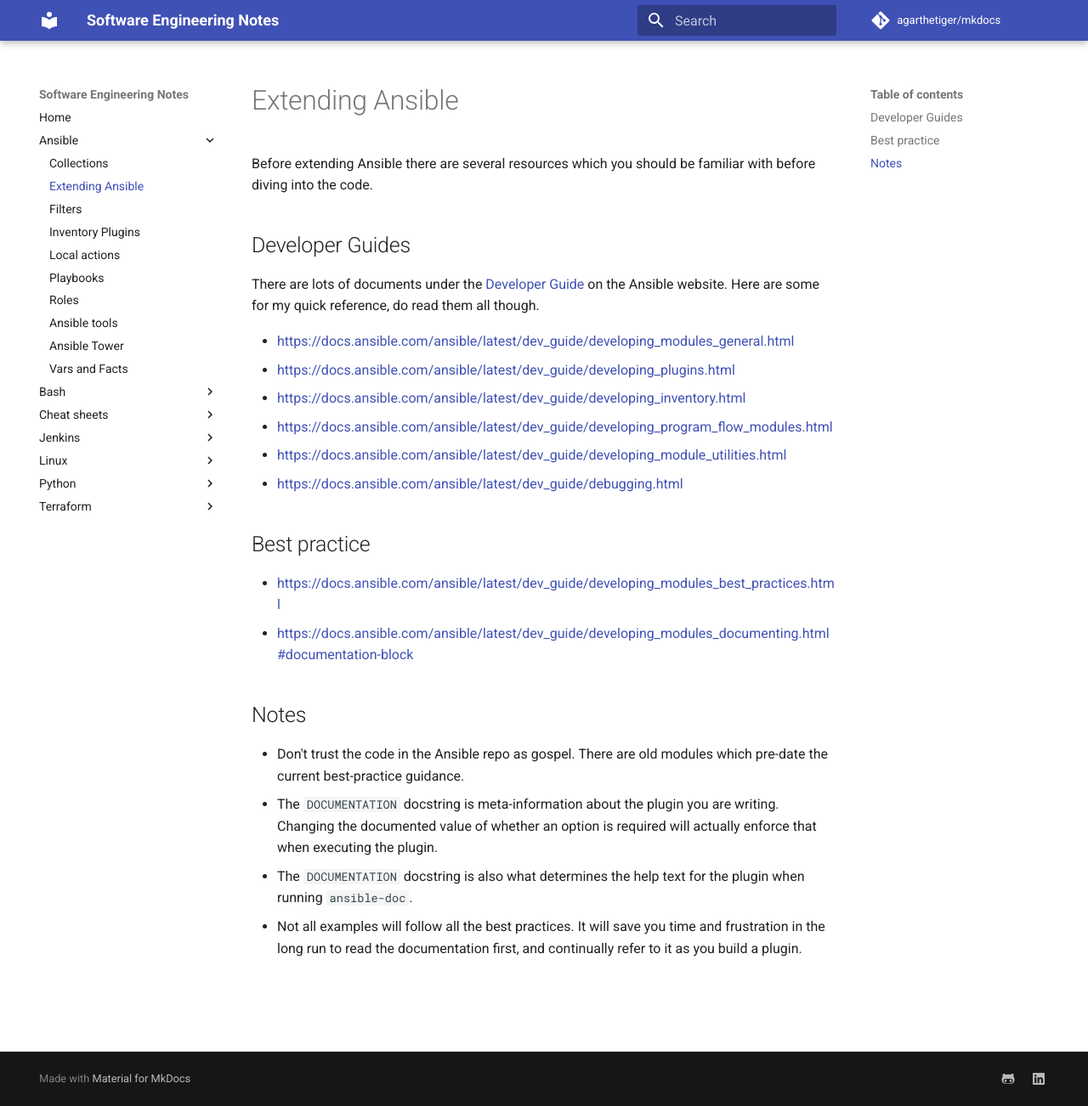
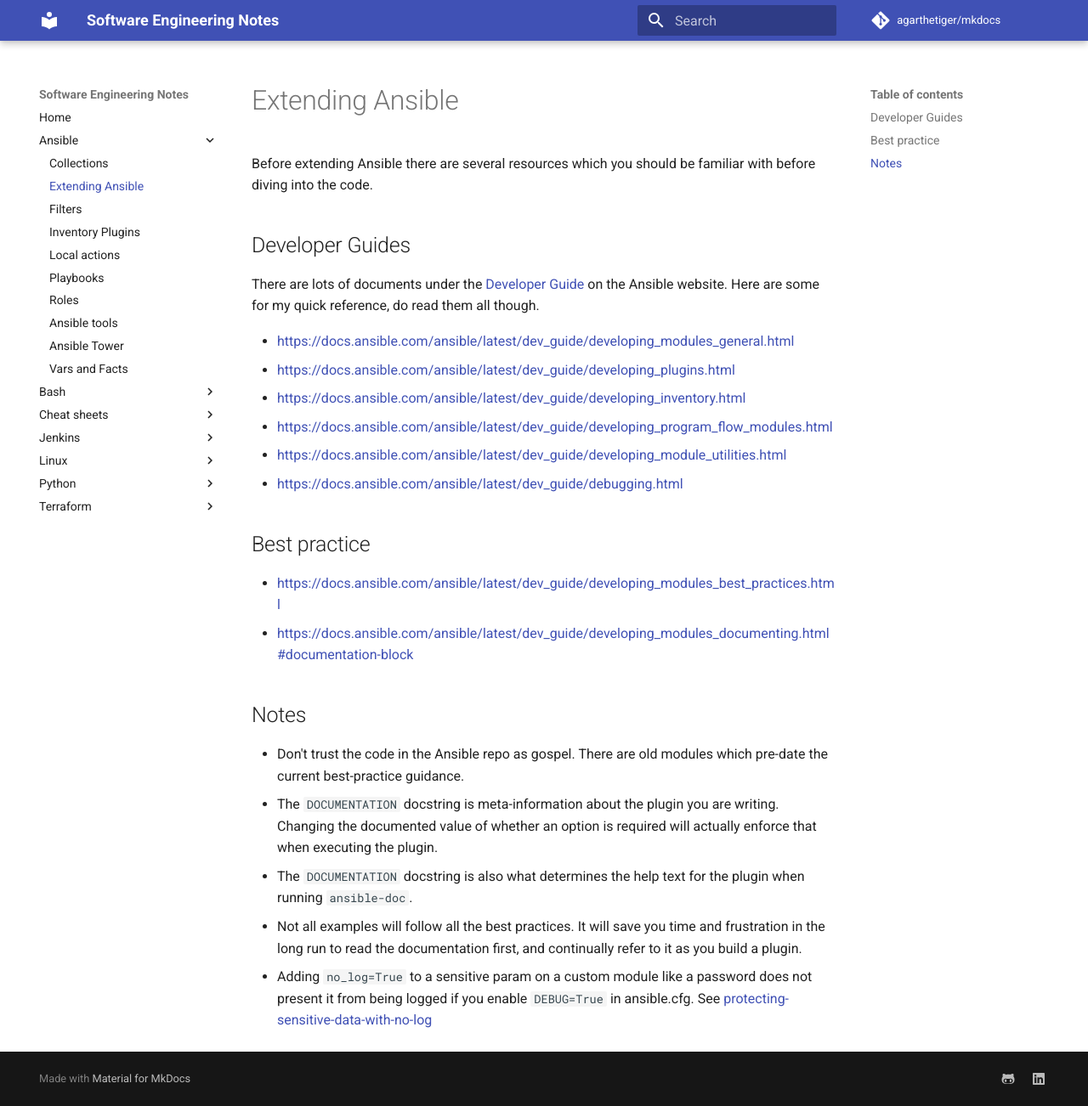
Before and after one commit to agarthetiger/mkdocs, an MkDocs documentation site: the page built from docs/ansible/extending-ansible.md, in a window 1280 px wide and 1302 px high. Shown: the whole window at 85% size. Built offline with MkDocs 1.6.1 and Material for MkDocs 9.7.7, drawn with Linux system fonts in a browser that asks for light colours; comment, search, counter and statistics services are not loaded.

Commit message:
Update extending-ansible.md
Add note about no_log not being 'safe' to use with debug mode.

```diff
--- a/docs/ansible/extending-ansible.md
+++ b/docs/ansible/extending-ansible.md
@@ -24,3 +24,4 @@
 * The `DOCUMENTATION` docstring is meta-information about the plugin you are writing. Changing the documented value of whether an option is required will actually enforce that when executing the plugin.
 * The `DOCUMENTATION` docstring is also what determines the help text for the plugin when running `ansible-doc`.
 * Not all examples will follow all the best practices. It will save you time and frustration in the long run to read the documentation first, and continually refer to it as you build a plugin.
+* Adding `no_log=True` to a sensitive param on a custom module like a password does not present it from being logged if you enable `DEBUG=True` in ansible.cfg. See [protecting-sensitive-data-with-no-log](https://docs.ansible.com/ansible/latest/reference_appendices/logging.html#protecting-sensitive-data-with-no-log)
```
